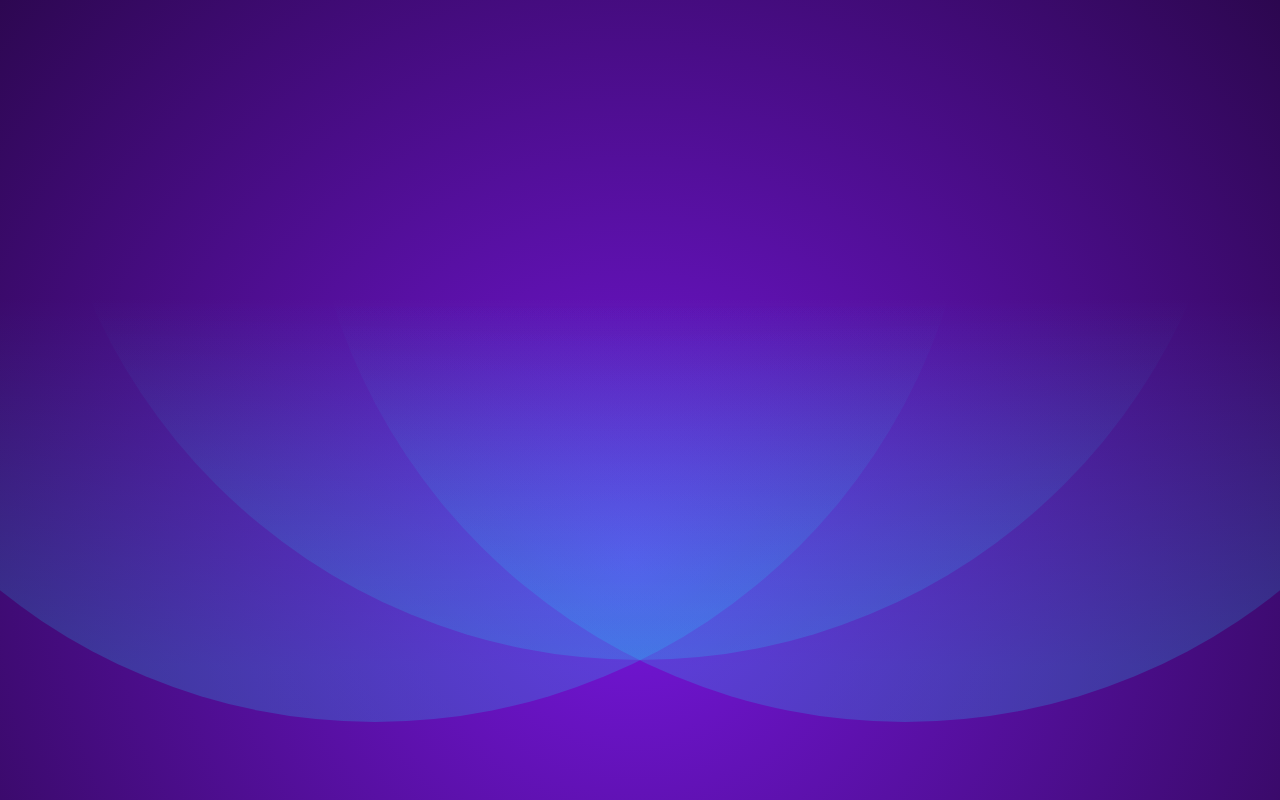
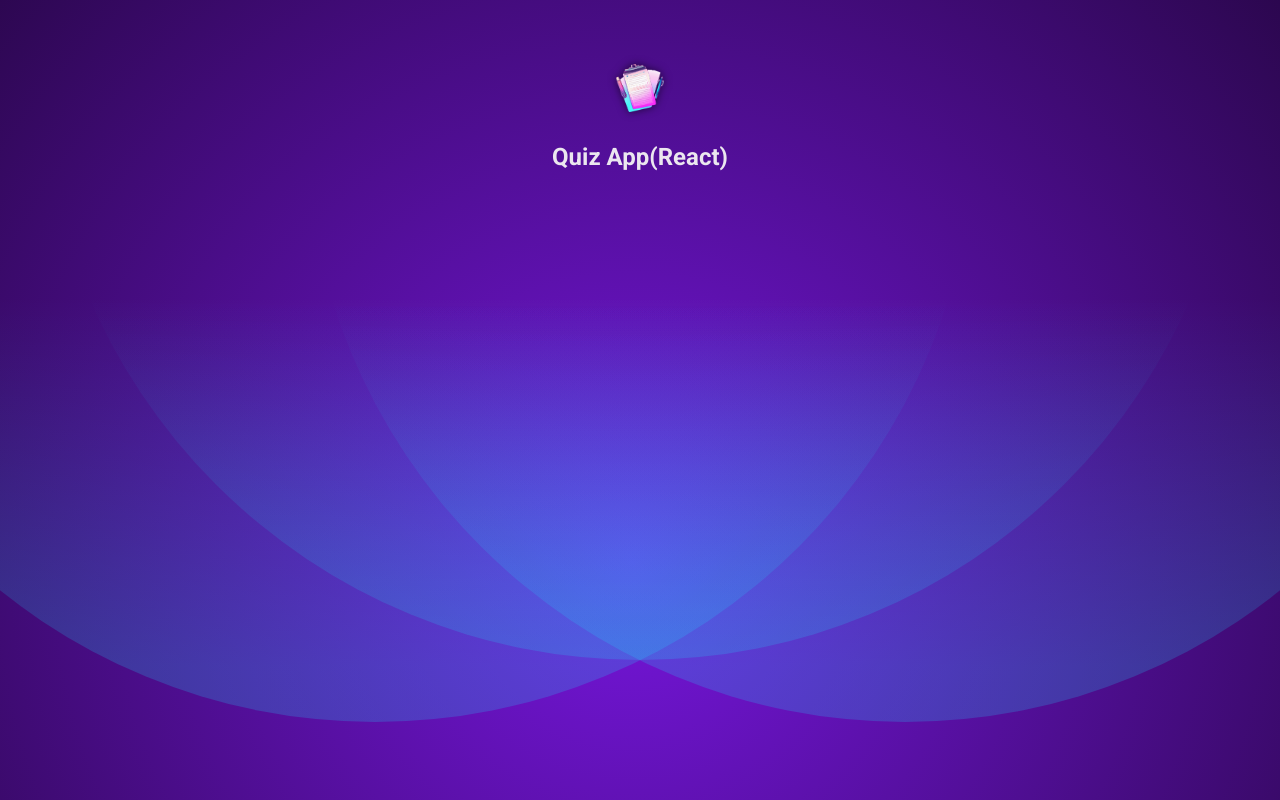
Before and after one commit to tushalbarvaliya/react-quiz-app, a React (Vite) app: page / in a window 1280 px wide. Built offline with nearby package versions, Linux system fonts and the light colour scheme.

Commit message:
feat:header section create

```diff
--- a/src/App.jsx
+++ b/src/App.jsx
@@ -1,3 +1,11 @@
+import { Header } from "./components/Header";
+
 function App() {}
 
-export default App;
+export default App = () => {
+    return (
+        <>
+        <Header></Header>
+        </>
+    );
+};
--- /dev/null
+++ b/src/components/Header.jsx
@@ -0,0 +1,10 @@
+import React from 'react'
+import logo from '../assets/quiz-logo.png'
+export const Header = () => {
+  return (
+    <header>
+        <img src={logo} alt="" />
+        <h2>Quiz App(React)</h2>
+    </header>
+  )
+}
```
